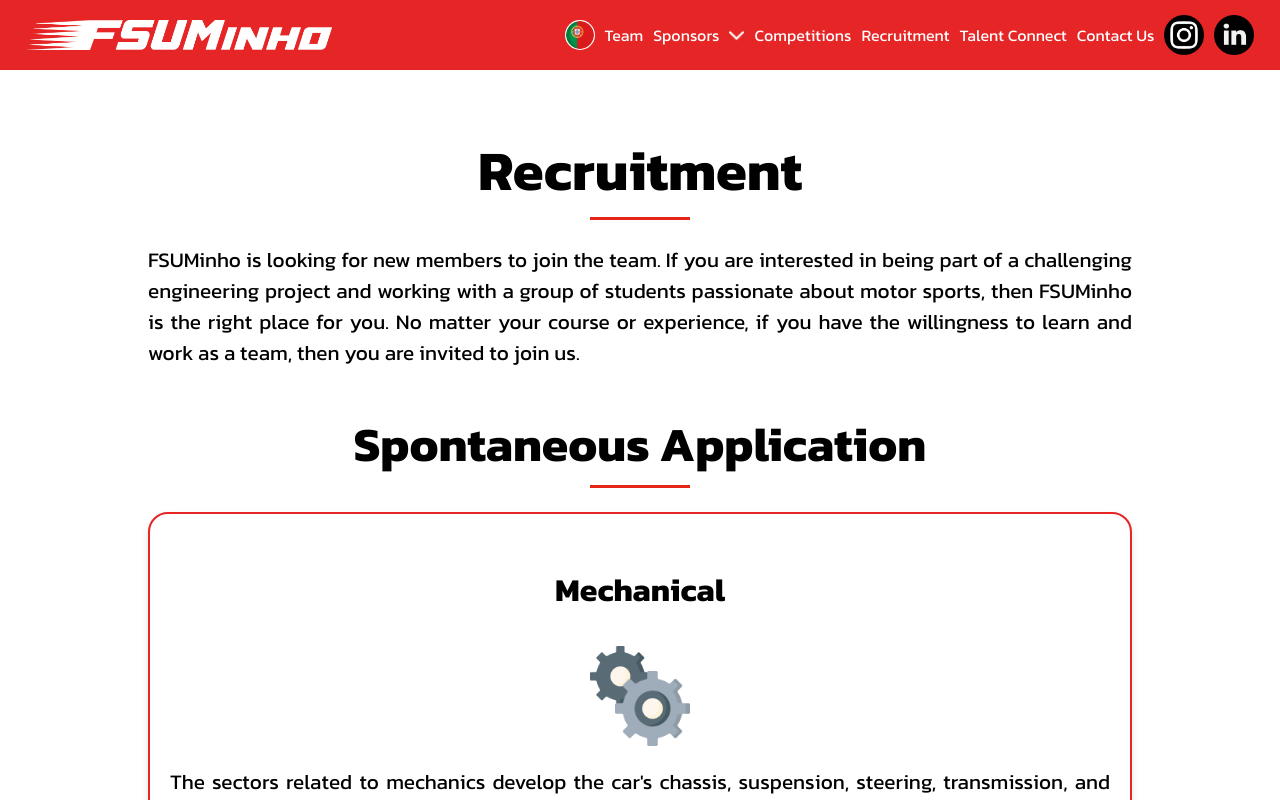
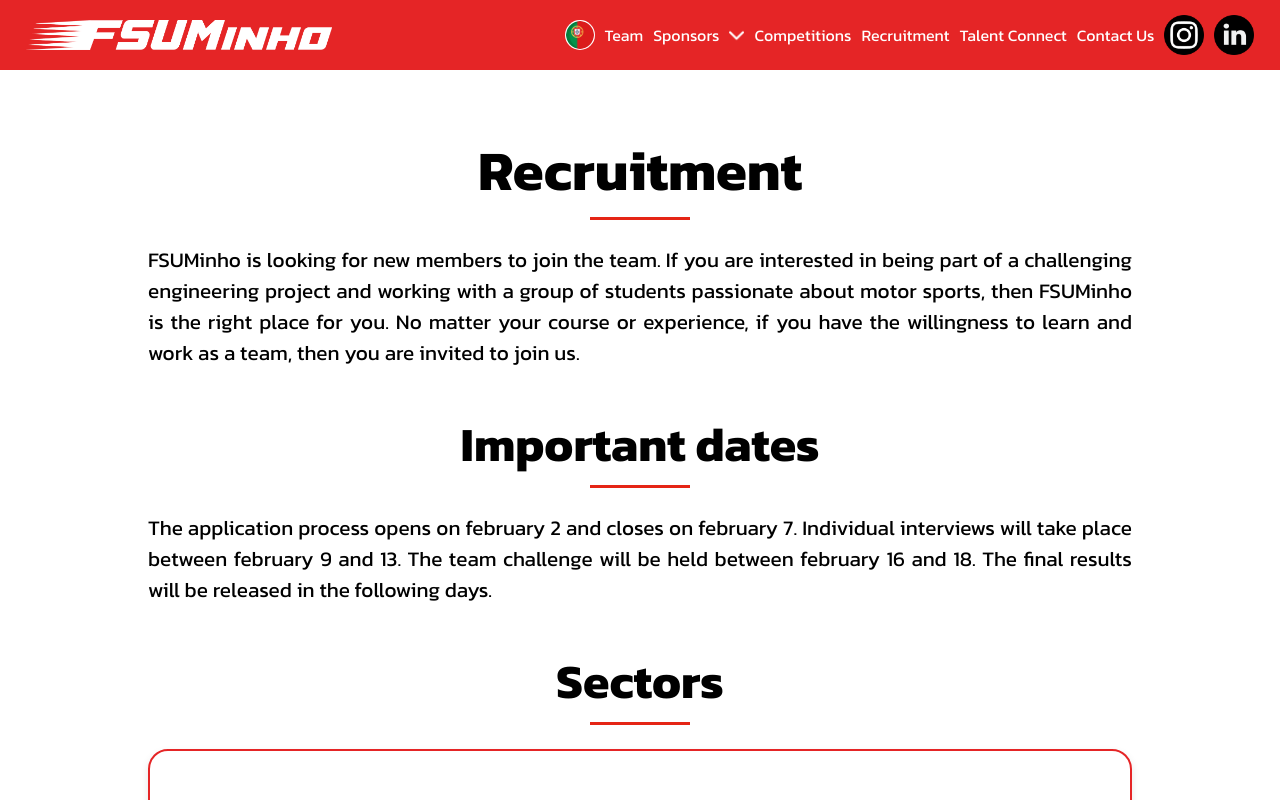
Before and after one commit to FSUMinho/website_v2, a React (Vite) app: page /#/team in a window 1280 px wide. Both pictures are taken after a click on the item "Recruitment". Shown: the top 800 px of the page. Built offline with nearby package versions, Linux system fonts and the light colour scheme.

Commit message:
recruitment info

```diff
--- a/src/pages/recruitment/recruitment.jsx
+++ b/src/pages/recruitment/recruitment.jsx
@@ -65,13 +65,13 @@ const Recruitment = () => {
                 ))}
             </div>
 
-            <div style={{display: "none"}}>
+            <div>
                 <Title size="h2" title={t('recruitment.dates-title')} />
             </div>
 
-            <p className='recruitment-text' style={{display: "none"}}>{t('recruitment.dates-text')}</p>
+            <p className='recruitment-text'>{t('recruitment.dates-text')}</p>
 
-            <Title size="h2" title={t('recruitment.expo')} />
+            <Title size="h2" title={t('recruitment.sectors-title')} />
 
             <div className='options-container'>
                 <div className='sector-form-container'>
```
